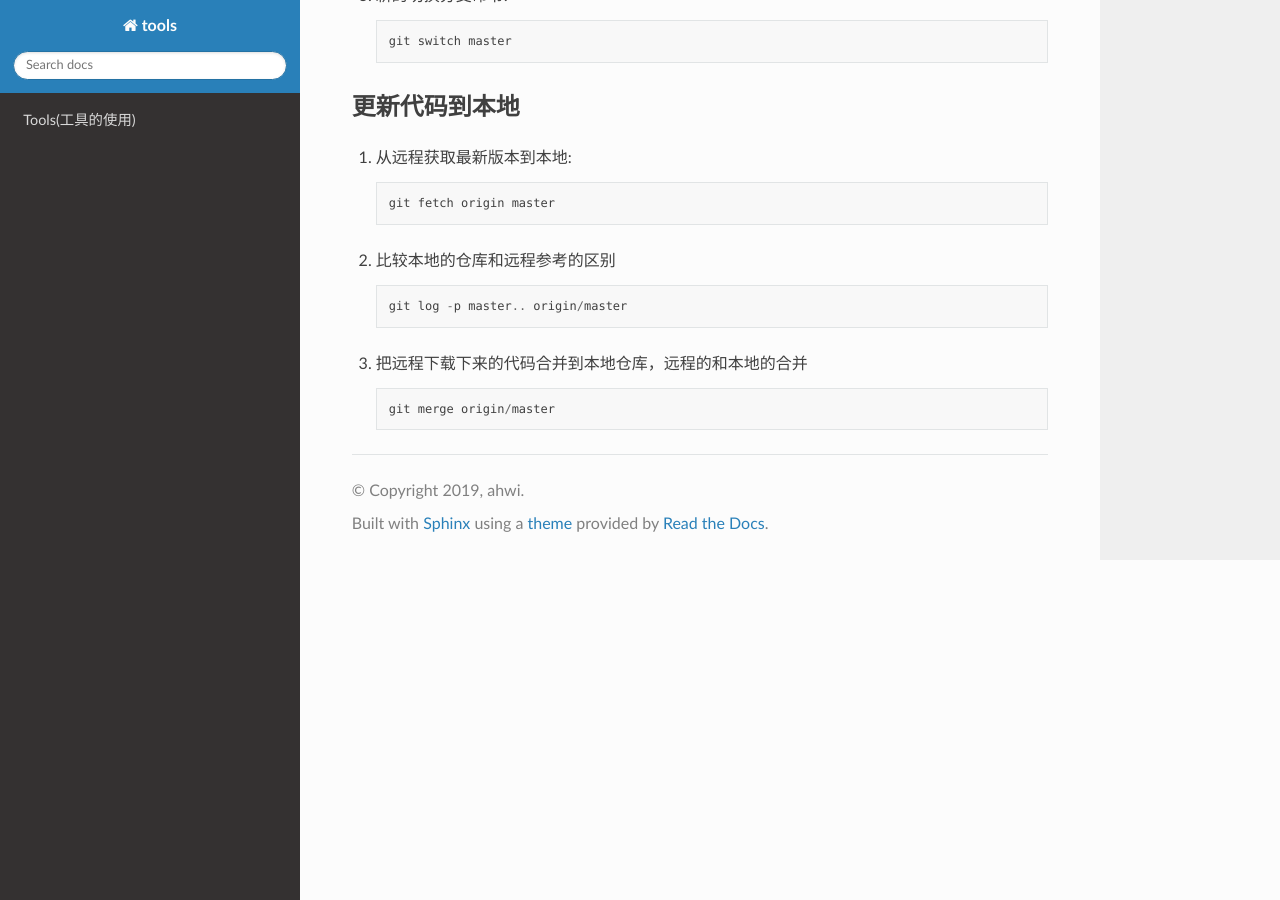
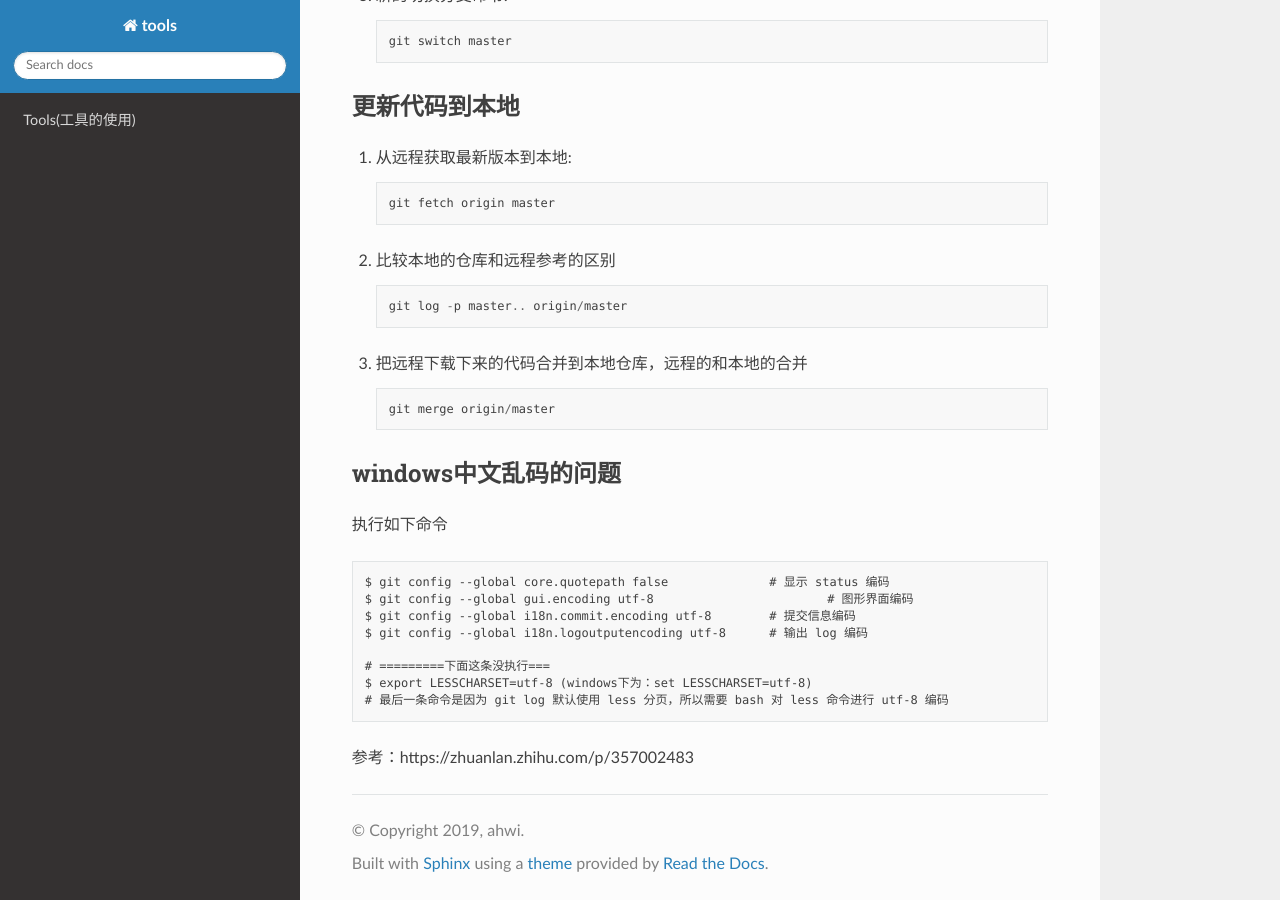
Before and after one commit to ahwi/Tools, a Sphinx documentation site: the page built from source/git/git.md, in a window 1280 px wide and 900 px high, scrolled down 8183 px. Built offline with Sphinx 7.4.7 and the Read the Docs theme 2.0.0, drawn with Linux system fonts in a browser that asks for light colours.

Commit message:
1. 添加中文乱码的解决方法

````diff
--- a/source/git/git.md
+++ b/source/git/git.md
@@ -361,3 +361,20 @@ git pull usb master   //完成代码同步
    ```
    git merge origin/master
    ```
+
+### windows中文乱码的问题
+
+执行如下命令
+
+```txt
+$ git config --global core.quotepath false  		# 显示 status 编码
+$ git config --global gui.encoding utf-8			# 图形界面编码
+$ git config --global i18n.commit.encoding utf-8	# 提交信息编码
+$ git config --global i18n.logoutputencoding utf-8	# 输出 log 编码
+
+# =========下面这条没执行===
+$ export LESSCHARSET=utf-8 (windows下为：set LESSCHARSET=utf-8)
+# 最后一条命令是因为 git log 默认使用 less 分页，所以需要 bash 对 less 命令进行 utf-8 编码
+```
+
+参考：https://zhuanlan.zhihu.com/p/357002483
````
